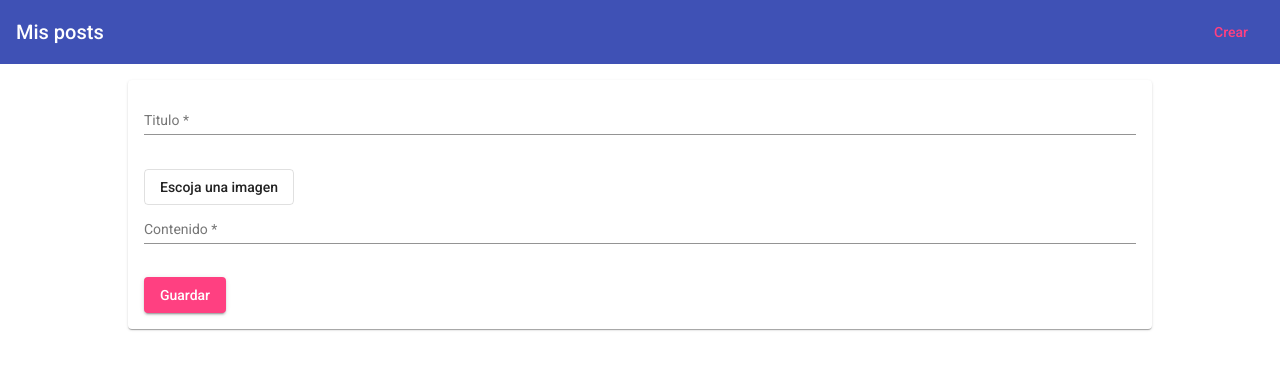
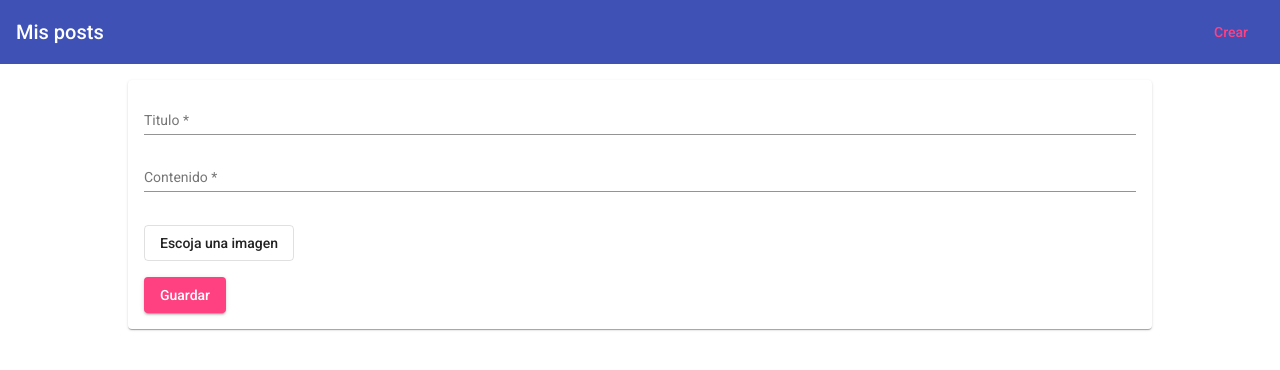
Before and after one commit to GerardMoyaTarradellas/MeanStackGuide, an Angular app: page /create in a window 1280 px wide. Shown: the top 370 px of the page. Built offline with nearby package versions, Linux system fonts and the light colour scheme.

Commit message:
74 - Converting the form from a template driven to a reactive approach

```diff
--- a/src/app/app.module.ts
+++ b/src/app/app.module.ts
@@ -1,6 +1,6 @@
 import { BrowserModule } from '@angular/platform-browser';
 import { NgModule } from '@angular/core';
-import { FormsModule } from '@angular/forms';
+import { ReactiveFormsModule } from '@angular/forms';
 import { BrowserAnimationsModule } from '@angular/platform-browser/animations';
 import { MatInputModule } from '@angular/material/input';
 import { MatButtonModule } from '@angular/material/button';
@@ -26,7 +26,7 @@ import { PostListComponent } from './posts/post-list/post-list.component';
   imports: [
     BrowserModule,
     AppRoutingModule,
-    FormsModule,
+    ReactiveFormsModule,
     HttpClientModule,
     BrowserAnimationsModule,
 
--- a/src/app/posts/post-create/post-create.component.html
+++ b/src/app/posts/post-create/post-create.component.html
@@ -1,21 +1,33 @@
 <mat-card>
   <mat-spinner *ngIf="is_loading"></mat-spinner>
   <form
+    [formGroup]="this.form"
     *ngIf="is_loading == false"
-    (submit)="onSavePost(postForm)"
-    #postForm="ngForm"
+    (submit)="onSavePost()"
   >
     <mat-form-field>
       <input
         matInput
         name="title"
-        required
+        formControlName="title"
         type="text"
-        [ngModel]="post?.title"
-        #formTitle="ngModel"
         placeholder="Titulo"
       />
-      <mat-error *ngIf="formTitle.invalid">Introduzca un título</mat-error>
+      <mat-error *ngIf="this.form.get('title').invalid"
+        >Introduzca un título</mat-error
+      >
+    </mat-form-field>
+    <mat-form-field>
+      <input
+        matInput
+        name="content"
+        formControlName="content"
+        type="text"
+        placeholder="Contenido"
+      />
+      <mat-error *ngIf="form.invalid"
+        >Introduzca un contenido a guardar</mat-error
+      >
     </mat-form-field>
     <div>
       <button mat-stroked-button type="button" (click)="filePicker.click()">
@@ -23,20 +35,6 @@
       </button>
       <input type="file" #filePicker />
     </div>
-    <mat-form-field>
-      <input
-        matInput
-        name="content"
-        required
-        type="text"
-        [ngModel]="post?.content"
-        #formContent="ngModel"
-        placeholder="Contenido"
-      />
-      <mat-error *ngIf="formContent.invalid"
-        >Introduzca un contenido a guardar</mat-error
-      >
-    </mat-form-field>
     <button mat-raised-button color="accent" type="submit">Guardar</button>
   </form>
 </mat-card>
--- a/src/app/posts/post-create/post-create.component.ts
+++ b/src/app/posts/post-create/post-create.component.ts
@@ -1,5 +1,5 @@
 import { Component, OnInit } from '@angular/core';
-import { NgForm } from '@angular/forms';
+import { FormControl, FormGroup, Validators } from '@angular/forms';
 import { ActivatedRoute, ParamMap } from '@angular/router';
 
 import { Post } from '../post.interface';
@@ -17,6 +17,8 @@ export class PostCreateComponent implements OnInit {
   public is_loading: boolean = false;
   /** Id del post que se edita */
   public post: Post;
+  /** Form del componente. */
+  public form: FormGroup;
 
   /**
    * Constructor de la clase
@@ -32,6 +34,7 @@ export class PostCreateComponent implements OnInit {
    * Se llama cada vez que el componente se inicializa
    */
   ngOnInit(): void {
+    this.createForm();
     this.router.paramMap.subscribe((param_map: ParamMap) => {
       if (param_map.has('id')) {
         this.is_loading = true;
@@ -39,6 +42,10 @@ export class PostCreateComponent implements OnInit {
         this.post_service.getPost(param_map.get('id')).subscribe((response) => {
           if (response) {
             this.post = response;
+            this.form.setValue({
+              title: this.post.title,
+              content: this.post.content,
+            });
           } else {
             this.mode = 'creation';
           }
@@ -51,26 +58,39 @@ export class PostCreateComponent implements OnInit {
   }
 
   /**
+   * Crea el form del componente
+   */
+  private createForm(): void {
+    this.form = new FormGroup({
+      title: new FormControl(null, {
+        validators: [Validators.required, Validators.minLength(3)],
+      }),
+      content: new FormControl(null, {
+        validators: [Validators.required],
+      }),
+    });
+  }
+
+  /**
    * Se llama cuando se hace click en el botón de guardar.
-   * @param form Form con la información del nuevo post.
    */
-  public onSavePost(form: NgForm) {
-    if (form.invalid) {
+  public onSavePost() {
+    if (this.form.invalid) {
       return;
     }
+    let new_post: Post = {
+      id: '0',
+      title: this.form.value.title,
+      content: this.form.value.content,
+    };
 
     this.is_loading = true;
     if (this.mode == 'creation') {
-      const new_post: Post = {
-        id: '0',
-        title: form.value.title,
-        content: form.value.content,
-      };
-
       this.post_service.addPost(new_post);
-      form.resetForm();
     } else {
-      this.post_service.updatePost(this.post);
+      new_post.id = this.post.id;
+      this.post_service.updatePost(new_post);
     }
+    this.form.reset();
   }
 }
```
